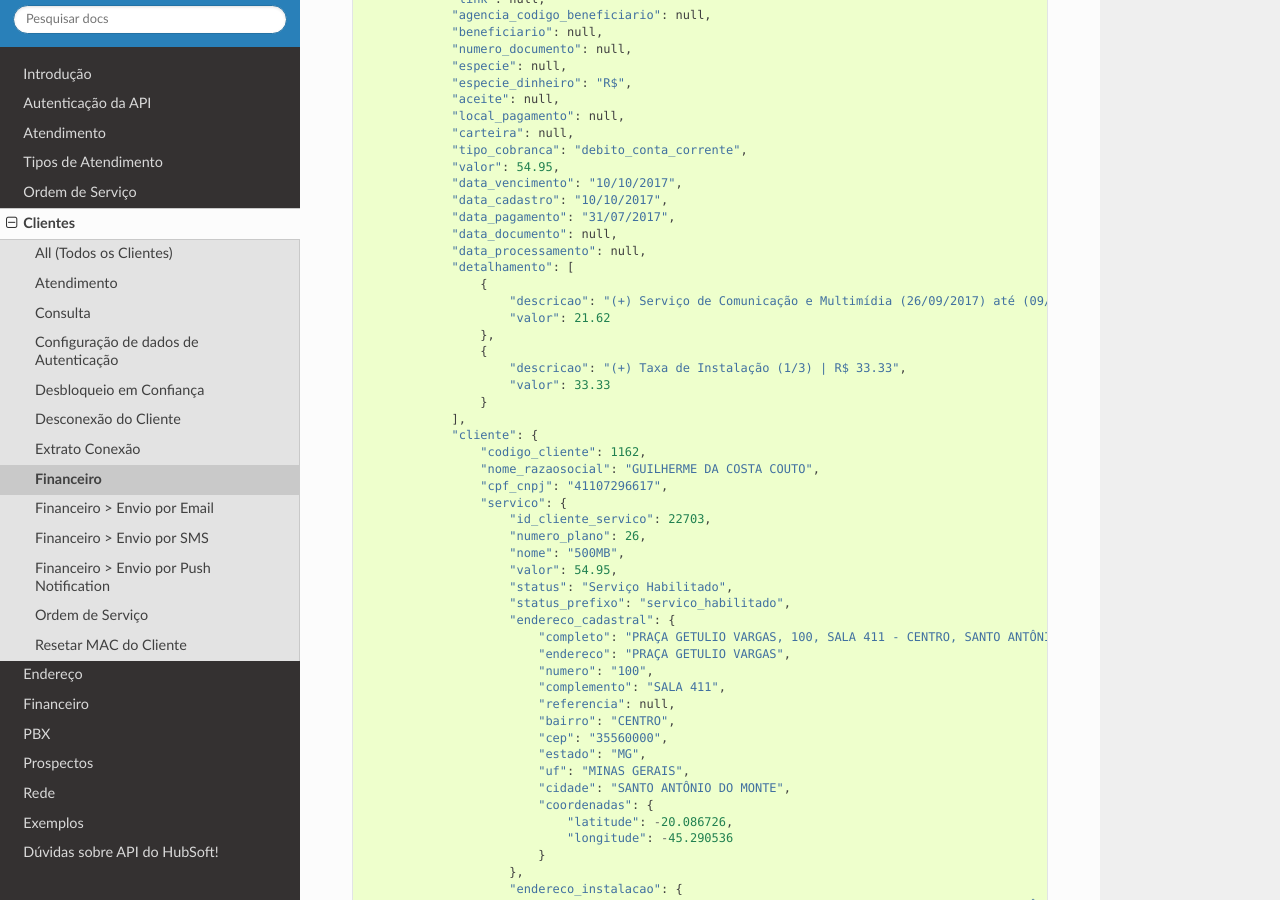
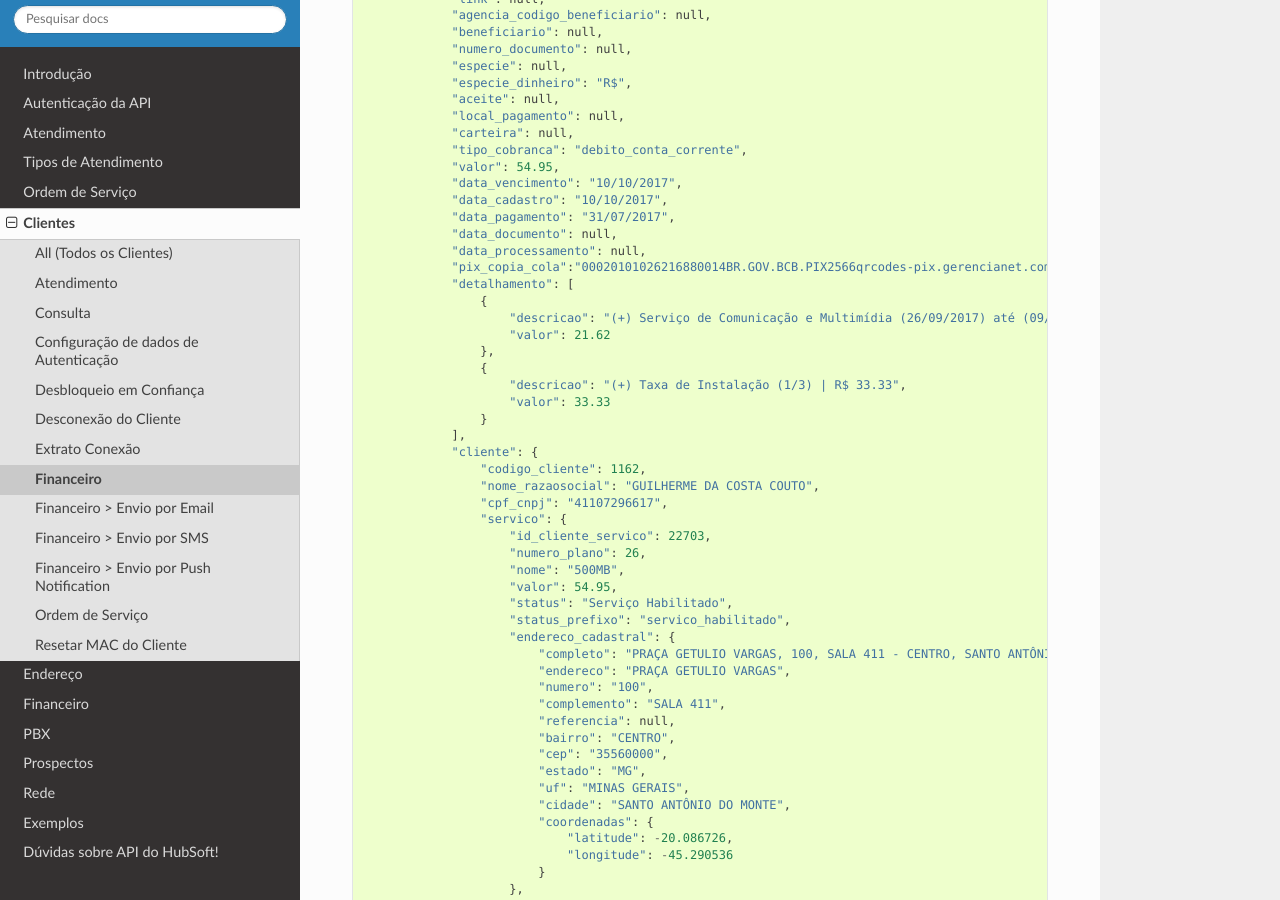
Before and after one commit to hubsoftbrasil/api, a Sphinx documentation site: the page built from docs/source/clientes/financeiro.rst, in a window 1280 px wide and 900 px high, scrolled down 1907 px. Built offline with Sphinx 7.4.7 and the Read the Docs theme 2.0.0, drawn with Linux system fonts in a browser that asks for light colours; pages that are not in the unit, such as notebooks, are missing from menus; some of the changed text lies outside the part shown.

Commit message:
Adicionando objeto PIX no Retorno JSON

```diff
--- a/docs/source/clientes/financeiro.rst
+++ b/docs/source/clientes/financeiro.rst
@@ -140,6 +140,7 @@ Retorno da requisição GET::
 	            "data_pagamento": "31/07/2017",
 	            "data_documento": null,
 	            "data_processamento": null,
+	            "pix_copia_cola":"00020101026216880014BR.GOV.BCB.PIX2566qrcodes-pix.gerencianet.com.br/v2/9a5944a87b1a47da12345581735e74165204000053039865802BR5914GERENCIANET SA6010OURO PRETO62070503***6301122B",
 	            "detalhamento": [
 	                {
 	                    "descricao": "(+) Serviço de Comunicação e Multimídia (26/09/2017) até (09/10/2017) - 13 dias (proporcional) | R$ 21.62",
@@ -250,6 +251,7 @@ Retorno da requisição GET::
 	            "data_pagamento": "25/06/2018",
 	            "data_documento": "06/04/2020",
 	            "data_processamento": "06/04/2020",
+	            "pix_copia_cola":null,
 	            "detalhamento": [
 	                {
 	                    "descricao": "Cobrança adicional",
@@ -356,6 +358,7 @@ Retorno da requisição GET::
 	            "data_pagamento": null,
 	            "data_documento": "06/04/2020",
 	            "data_processamento": "06/04/2020",
+	            "pix_copia_cola":"00020101026216880014BR.GOV.BCB.PIX2566qrcodes-pix.gerencianet.com.br/v2/9a5944a87b1a47da12345581735e74165204000053039865802BR5914GERENCIANET SA6010OURO PRETO62070503***6301122B",
 	            "detalhamento": [
 	                {
 	                    "descricao": "COBRANÇA DE TESTE VENCIDA",
```
